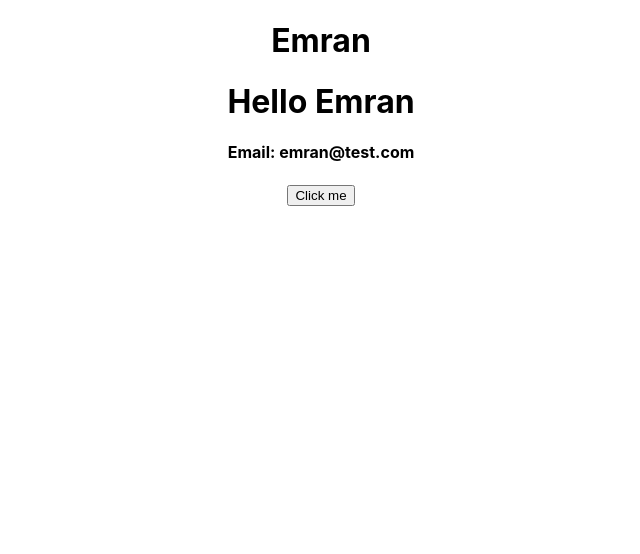
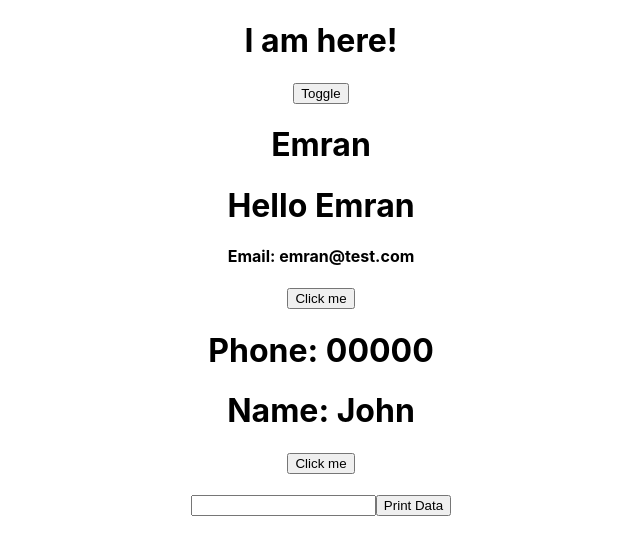
Before and after one commit to emran-shaikh/React-Blog, a React (Create React App) app: page / in a window 1280 px wide. Shown: the top 554 px of the page, without its empty margins (319-959 px from the left). Built offline with nearby package versions, Linux system fonts and the light colour scheme.

Commit message:
till vido 17 get input values

```diff
--- /dev/null
+++ b/src/GetInput.js
@@ -0,0 +1,19 @@
+import React, {useState} from "react";
+function GetInput() {
+  const [data, setData] = useState(null);
+  const [print, setPrint] = useState(false);
+  function getData(val) {
+    console.log(val.target.value);
+    setData(val.target.value);
+    setPrint(false);
+  }
+  return (
+    <div>
+      {print ? <h1>{data}</h1> : null}
+      <input type="text" onChange={getData} />
+      <button onClick={() => setPrint(true)}>Print Data</button>
+    </div>
+  );
+}
+
+export default GetInput;
--- /dev/null
+++ b/src/HideShow.js
@@ -0,0 +1,15 @@
+import React, { useState } from "react";
+
+function HideShow() {
+  const [status, setStatus] = useState(true);
+
+  return (
+    <div>
+      {status ? <h1>I am here!</h1> : null}
+      {/* <button onClick={() => setStatus(true)}>Show</button>
+      <button onClick={() => setStatus(false)}>Hide</button> */}
+      <button onClick={() => setStatus(!status)}>Toggle</button>
+    </div>
+  );
+}
+export default HideShow;
--- /dev/null
+++ b/src/NewStudent.js
@@ -0,0 +1,10 @@
+import React from "react"
+export default class NewStudent extends React.Component{
+    render(){
+        return(
+            <div>
+            <h1>Name: {this.props.name}</h1>
+            </div>
+        )
+    }
+}
--- a/src/Student.js
+++ b/src/Student.js
@@ -1,18 +1,25 @@
 import React, { useState } from "react";
+import NewStudent from "./NewStudent";
 import Users from "./Users";
+import GetInput from "./GetInput";
+import HideShow from "./HideShow";
+
 function Student() {
   const [name, setName] = useState("Emran");
+  const [phone, setPhone] = useState("00000");
   return (
     <div>
+      <HideShow />
       <h1>{name}</h1>
       <Users name={"Emran"} email={"emran@test.com"} />
       <button
-        onClick={() => {
-          setName("Shaikh");
-        }}
-      >
-        Click me
-      </button>
+        onClick={() => { setName("Shaikh"); }} > Click me </button>
+      <h1>Phone: {phone}</h1>
+      <NewStudent name={"John"} phone={"00000"} />
+      <button onClick={() => { setPhone("6789");}}> Click me</button>
+      <br></br>
+      <br />
+      <GetInput />
     </div>
   );
 }
```
